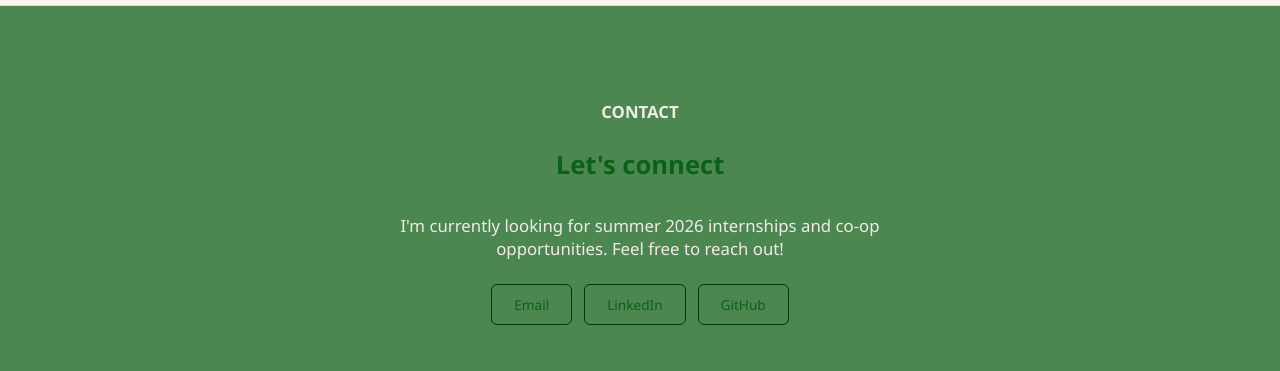
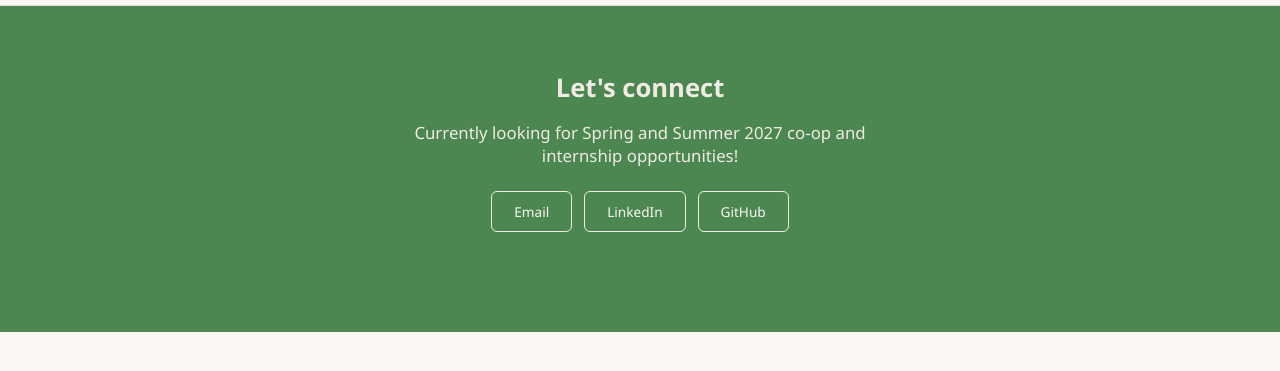
Before and after one commit to lilyyyc55/lilyyyc55.github.io, a React (Vite) app in the folder https/lilyyyc55.github.io/: page /projects in a window 1280 px wide. Shown: the part 919-1290 px from the top of the page. After the commit the page ends 1251 px from the top, so only its background shows below. Built offline with nearby package versions, Linux system fonts and the light colour scheme.

Commit message:
updated styling

```diff
--- a/https/lilyyyc55.github.io/src/App.css
+++ b/https/lilyyyc55.github.io/src/App.css
@@ -407,8 +407,30 @@ footer {
   margin-right: auto;
 }
 
+.contact h2 {
+  color: var(--color-light-fill);
+  font-size: var(--text-xl);
+  margin-bottom: var(--space-md);
+}
+
 .contact-links {
   justify-content: center;
+}
+
+.contact-link {
+  text-decoration: none;
+  font-size: var(--text-sm);
+  padding: 10px 22px;
+  border-radius: var(--radius-md);
+  transition: all var(--transition);
+  color: var(--color-bg);
+  border: 1px solid var(--color-light-fill);
+}
+
+.contact-link:hover {
+  border-color: var(--color-accent);
+  background: var(--color-accent);
+  color: var(--color-bg);
 }
 
 
--- a/https/lilyyyc55.github.io/src/components/Contact.jsx
+++ b/https/lilyyyc55.github.io/src/components/Contact.jsx
@@ -2,11 +2,9 @@ function Contact() {
     return (
         <>
             <footer className="contact" id="contact">
-                <p className="section-label">Contact</p>
                 <h2>Let's connect</h2>
                 <p>
-                    I'm currently looking for summer 2026 internships and co-op
-                    opportunities. Feel free to reach out!
+                    Currently looking for Spring and Summer 2027 co-op and internship opportunities!
                 </p>
                 <div className="contact-links">
                     <a href="mailto:cordina.l@northeastern.edu" className="contact-link">Email</a>
--- a/https/lilyyyc55.github.io/src/components/Hero.jsx
+++ b/https/lilyyyc55.github.io/src/components/Hero.jsx
@@ -1,5 +1,4 @@
 import { Link } from "react-router-dom"
-import ScrollToHash from "./ScrollToHash"
 
 function Hero() {
     return (
--- a/https/lilyyyc55.github.io/src/pages/Experience.jsx
+++ b/https/lilyyyc55.github.io/src/pages/Experience.jsx
@@ -13,17 +13,24 @@ function Experience() {
                         {
                             role: 'Industrial Security Co-op',
                             company: 'KRI at Northeastern University, LLC',
-                            description: 'Creating and gave training presentations on industrial security topics, including vulnerability research and secure coding practices.',
+                            description: <ul>
+                                <li>Developed a secure coding training presentation for the company, which was presented to employees and received positive feedback.</li>
+                                <li>Conducted research on common vulnerabilities in industrial control systems and provided recommendations for mitigation.</li>
+                            </ul>,
                         },
                         {
                             role: 'STEM Education Volunteer',
                             company: 'Volunteer Program',
-                            description: 'Helped facilitate hands-on STEM learning experiences for students, fostering curiosity and engagement in science and technology.',
+                            description: <ul>
+                                <li>Helped facilitate hands-on STEM learning experiences for students, fostering curiosity and engagement in science and technology.</li>
+                            </ul>,
                         },
                         {
                             role: 'Team Member',
                             company: 'Caribou Coffee',
-                            description: 'Provided excellent customer service, managed transactions, and maintained a clean and welcoming environment.',
+                            description: <ul>
+                                <li>Provided excellent customer service, managed transactions, and maintained a clean and welcoming environment.</li>
+                            </ul>,
                         }
                     ].map((experience) => (
                         <div key={experience.role} className="experience-card">
```
